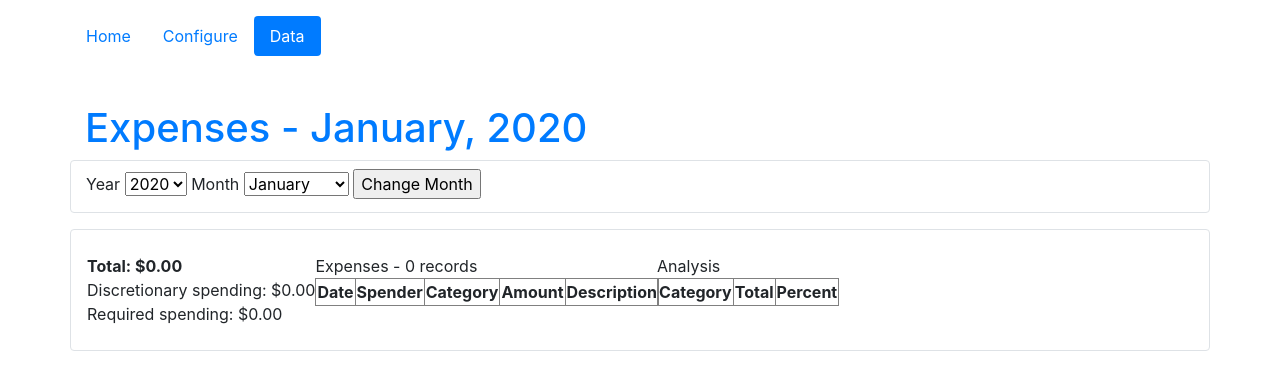
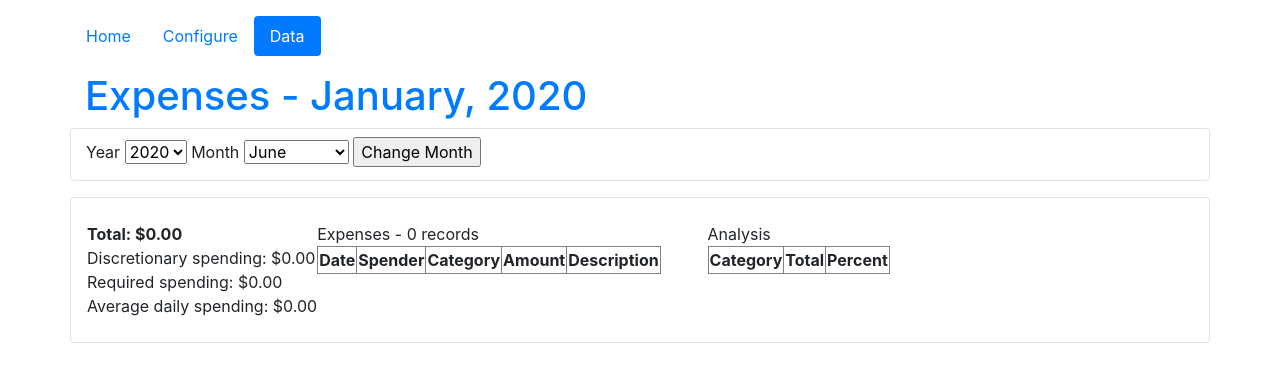
Before and after one commit to charliecoderdad/spending-tracker, a Flask app: page /showData/2020/1 in a window 1280 px wide. Shown: the top 390 px of the page. Run offline with Flask 2, Linux system fonts and the light colour scheme; data comes from the database, SQL or seed files in the repository; both versions use the stored data as it was after the commit; lists and menus that the app fills with data are empty; some libraries are stand-ins or nearby versions.

Commit message:
Refactor displayData module and completed monthly showData page

```diff
--- a/tracker_app/__init__.py
+++ b/tracker_app/__init__.py
@@ -2,7 +2,7 @@ from flask import Flask, render_template
 from flask_sqlalchemy import SQLAlchemy
 
 #database = "sqlite:///spending.db"
-database = "sqlite:///TEST-spending.db"
+database = "sqlite:///spending.db"
 
 app = Flask(__name__)
 app.config['SQLALCHEMY_DATABASE_URI'] = database
--- a/tracker_app/displayData.py
+++ b/tracker_app/displayData.py
@@ -1,9 +1,47 @@
 from flask import Markup, url_for
+from tracker_app.models import Expense
 import datetime
+from sqlalchemy import and_
+import calendar, datetime
 
 class DisplayData():
-	def __init__(self, expenses):
-		self.expenses = expenses
+	def __init__(self, year, month):
+		self.year = year
+		self.month = month
+
+		self.num_days = calendar.monthrange(int(self.year), int(self.month))[1]
+		start_date = datetime.date(int(self.year), int(self.month), 1)
+		end_date = datetime.date(int(self.year), int(self.month), self.num_days)
+		self.expenses = Expense.query.filter(and_(
+						Expense.date >= start_date,
+						Expense.date <= end_date
+					)).order_by(Expense.date.desc())
+		self.isCurrentMonth = bool(int(year) == datetime.datetime.today().year and int(month) == datetime.datetime.today().month)
+
+	def getExpenseStats(self):
+		expenses = self.expenses
+		total = 0
+		discretionarySpending = 0
+		requiredSpending = 0
+		for expense in expenses:
+			total += expense.amount
+			if (expense.myCategory.discretionary):
+				discretionarySpending += expense.amount
+			else:
+				requiredSpending += expense.amount
+
+		stats = "<b>Total: $" + str("{:.2f}".format(total) + "</b>")
+		stats += "<br>Discretionary spending: $" + str("{:.2f}".format(discretionarySpending))
+		stats += "<br>Required spending: $" + str("{:.2f}".format(requiredSpending))
+		if (self.isCurrentMonth):
+			dailyAvg = total / datetime.datetime.today().day
+		else:
+			dailyAvg = total / self.num_days
+		stats += "<br>Average daily spending: $" + str("{:.2f}".format(dailyAvg))
+
+		if (self.isCurrentMonth):
+			stats += "<br><br>Projected final spending: $" + str("{:.2f}".format(dailyAvg * self.num_days))
+		return Markup(stats)
 
 	def getAnalyzeTable(self):
 		expenses = self.expenses
@@ -40,24 +78,6 @@ class DisplayData():
 
 		return Markup(table)
 
-	def getExpenseStats(self):
-		expenses = self.expenses
-		total = 0
-		discretionarySpending = 0
-		requiredSpending = 0
-		for expense in expenses:
-			total += expense.amount
-			if (expense.myCategory.discretionary):
-				discretionarySpending += expense.amount
-			else:
-				requiredSpending += expense.amount
-
-		stats = "<b>Total: $" + str("{:.2f}".format(total) + "</b>")
-		stats += "<br>Discretionary spending: $" + str("{:.2f}".format(discretionarySpending))
-		stats += "<br>Required spending: $" + str("{:.2f}".format(requiredSpending))
-		#isCurrentMonth = expenses.query.first().date.year
-		return Markup(stats)
-
 	def getExpenseTable(self):
 		expenses = self.expenses
 		tableHeaders = ['Date', 'Spender', 'Category', 'Amount', 'Description']
--- a/tracker_app/forms.py
+++ b/tracker_app/forms.py
@@ -4,6 +4,7 @@ from wtforms.fields.html5 import DateField
 from wtforms.validators import DataRequired, NumberRange
 from tracker_app.models import Category, User, Expense, Metadata
 from datetime import date
+import datetime
 
 class ExpenseConfigureForm(FlaskForm):
 	# Build the list of available years based on records in database
@@ -14,7 +15,7 @@ class ExpenseConfigureForm(FlaskForm):
 		(7, 'July'), (8,'August'), (9,'September'), (10,'October'), (11,'November'), (12,'December')]
 
 	year = SelectField('Year', choices=yearChoices, validate_choice=False)
-	month = SelectField('Month', choices=monthChoices, validate_choice=False)
+	month = SelectField('Month', choices=monthChoices, validate_choice=False, default=datetime.datetime.today().month)
 	submit = SubmitField('Change Month')
 
 class NewExpenseForm(FlaskForm):
--- a/tracker_app/models.py
+++ b/tracker_app/models.py
@@ -7,7 +7,7 @@ class Metadata(db.Model):
 	monthNum = db.Column(db.Integer, nullable=False)
 	monthStr = db.Column(db.Text, nullable=False)
 	def __repr__(self):
-		return f"Metadata('{self.year}', '{self.monthNum}', '{self.monthStr}')"
+		return f"Metadata('{self.metadataId}', '{self.year}', '{self.monthNum}', '{self.monthStr}')"
 
 class Expense(db.Model):
 	expenseId = db.Column(db.Integer, primary_key=True)
--- a/tracker_app/routes.py
+++ b/tracker_app/routes.py
@@ -3,39 +3,27 @@ from flask import render_template, url_for, flash, redirect
 from tracker_app import forms, displayData
 from tracker_app.models import User, Category, Expense, Metadata
 from sqlalchemy import and_
-import calendar
-import datetime
+import datetime, calendar
 
 @app.route("/showData/", methods=["GET", "POST"])
 @app.route("/showData/<year>/<month>", methods=["GET", "POST"])
 def showData(year='none', month='none'):
 
-	print(f"Year: {year}")
-	print(f"Is string instance: {isinstance(year, str)}")
 	if (year == "none" or year =="deleteExpense"):
 		year = datetime.datetime.today().year
 		month = datetime.datetime.today().month
 
-	num_days = calendar.monthrange(int(year), int(month))[1]
-	start_date = datetime.date(int(year), int(month), 1)
-	end_date = datetime.date(int(year), int(month), num_days)
-
-	print(f"Start: {start_date}")
-
-	expenses = Expense.query.filter(and_(
-						Expense.date >= start_date,
-						Expense.date <= end_date
-					)).order_by(Expense.date.desc())
-
 	# Get the dynamice HTML content for the page
-	display = displayData.DisplayData(expenses)
+	display = displayData.DisplayData(year, month)
 	#myHtml = display.getPage()
 	expenseTable = display.getExpenseTable()
 	analyzeTable = display.getAnalyzeTable()
 	stats = display.getExpenseStats()
-	monthStr = start_date.strftime("%B, %Y")
+	#monthStr = display.start_date.strftime("%B, %Y")
+	monthStr = str(calendar.month_name[int(month)]) + ", " + str(year)
 
 	expenseConfigForm = forms.ExpenseConfigureForm()
+	expenseConfigForm.year.choices = [r.year for r in Metadata.query.with_entities(Metadata.year).distinct().order_by(Metadata.year.desc()).all()]
 	if expenseConfigForm.validate_on_submit():
 		print("Got here")
 		return redirect(url_for('showData', year=expenseConfigForm.year.data, month=expenseConfigForm.month.data))
--- a/tracker_app/templates/configure.html
+++ b/tracker_app/templates/configure.html
@@ -6,7 +6,7 @@
 
 <div class="row border rounded py-3" id="expenses-config">
 
-	<div class="col-sm">
+	<div class="col-lg">
 		<h2>Create Expense Category</h2>
 		<form method="POST" action={{ url_for('configure') }}>
 			{{ newCategoryForm.csrf_token }}
@@ -15,7 +15,7 @@
 			{{ newCategoryForm.submit }}
 		</form>
 	</div>
-	<div class="col-sm">
+	<div class="col-lg">
 		<h2>Expense Categories</h2>
 		<ul>
 			{% for cat in categories %}
--- a/tracker_app/templates/data.html
+++ b/tracker_app/templates/data.html
@@ -4,8 +4,8 @@
 {% block content %}
 <h1 class="text-primary">Expenses - {{ monthStr }}</h1>
 
-<div class="row border rounded py-2" id="expense-config">
-	<div class="col-sm">
+<div class="row border rounded py-2" id="expense-config-form">
+	<div class="col-lg">
 		<form method="POST" action={{ url_for('showData') }}>
 			{{ expenseConfigForm.csrf_token }}
 			{{ expenseConfigForm.year.label }} {{ expenseConfigForm.year }}
@@ -17,16 +17,16 @@
 
 <div class="row border rounded my-3 px-3 py-2">
 	<div class="row" id="expenses-stats">
-		<div class="col-sm py-3">
+		<div class="col-lg py-3">
 			{{ stats }}
 		</div>
 	</div>
 
-	<div class="row" id="expenses-table">
-		<div class="col-7 py-3">
+	<div class="row" id="tables">
+		<div class="col-lg-8 py-3">
 			{{ expenseTable }}
 		</div>
-		<div class="col-5 py-3">
+		<div class="col-lg-4 py-3">
 			{{ analyzeTable }}
 		</div>
 	</div>
--- a/tracker_app/templates/layout.html
+++ b/tracker_app/templates/layout.html
@@ -3,23 +3,20 @@
 
 <head>
 <link rel="stylesheet" href="https://stackpath.bootstrapcdn.com/bootstrap/4.5.0/css/bootstrap.min.css" integrity="sha384-9aIt2nRpC12Uk9gS9baDl411NQApFmC26EwAOH8WgZl5MYYxFfc+NcPb1dKGj7Sk" crossorigin="anonymous">
-<meta charset="utf-8" />
-<title>Charlie Site</title>
-<meta name="generator" content="Geany 1.33" />
+<title>Spending Tracker</title>
 </head>
 
 <body>
 	<div class="container">
 
 		<!-- Build out site nav -->
+		<div class="row my-3" id="sitenav">
+			<nav class="nav nav-pills nav-fill">
 				{% set navigation_bar = [
 					('home', 'Home'),
 					('configure', 'Configure'),
 					('showData', 'Data')
 				] %}
-
-		<div class="row my-3" id="sitenav">
-			<nav class="nav nav-pills nav-fill">
 				{% for id, text in navigation_bar %}
 					<a class="nav-item nav-link {% if id == activePage %} active{% endif %}" href="{{ url_for(id) }}">{{ text }}</a>
 				{% endfor %}
@@ -27,22 +24,23 @@
 		</div>
 		<!-- END: Build out site nav -->
 
-		<div class="row" id="flash-messages-row"><div class="col-md-8 py-3">
 		<!-- This is for flash messages -->
 		{% with messages = get_flashed_messages(with_categories=true) %}
 		{% if messages %}
+			<div class="row" id="flash-messages-row"><div class="col-lg-8">
 				{% for category, message in messages %}
 					<div class="alert alert-{{ category }}">
 						{{ message }}
 					</div>
 				{% endfor %}
+
+			</div></div>
 		{% endif %}
 		{% endwith %}
 		<!-- end of flash messages section -->
-		</div></div>
 
 		<div class="row" id="content">
-			<div class="col-sm">
+			<div class="col-lg">
 				{% block content %}{% endblock %}
 			</div>
 		</div>
```
Also changed, not shown: tracker_app/TEST-spending.db, tracker_app/spending.db, 1 other file. Lines whose indentation alone changed are shown as unchanged.
